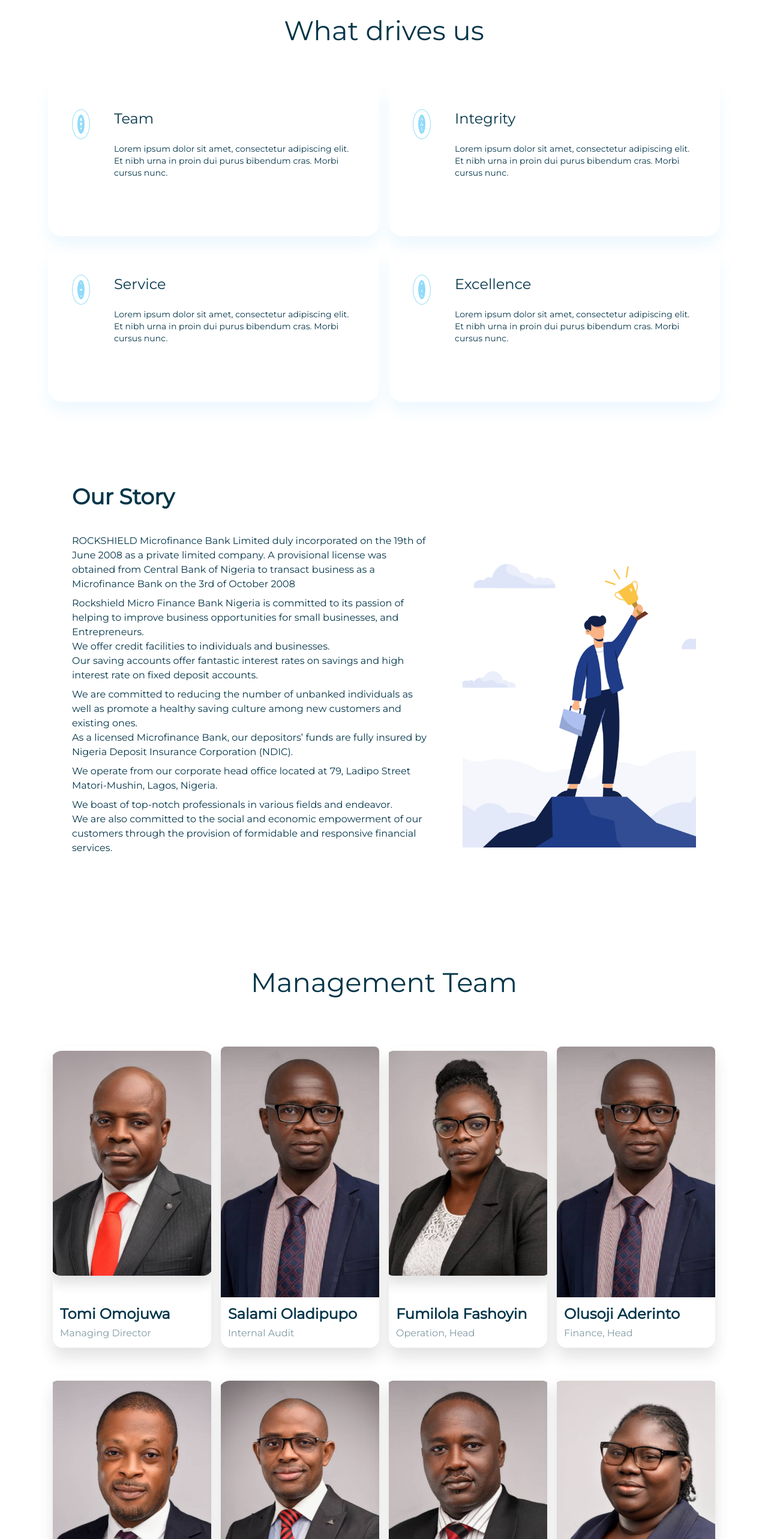
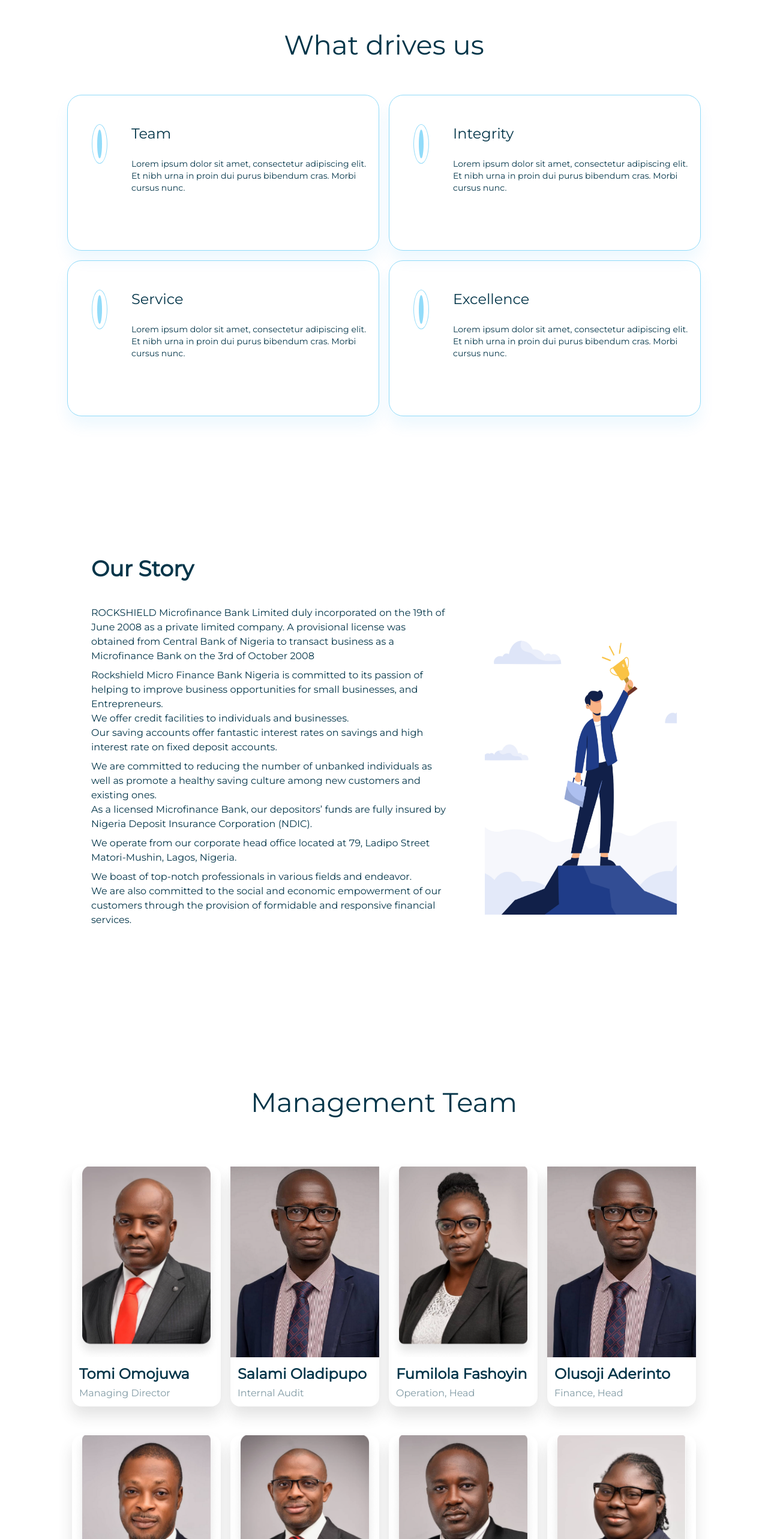
Before and after one commit to the-Apr/rockshield, a Vue app: page /about in a window 1280 px wide. Shown: the part 1160-3726 px from the top of the page at 60% size. Built offline with nearby package versions, Linux system fonts and the light colour scheme.

Commit message:
responsive screens

```diff
--- a/src/App.vue
+++ b/src/App.vue
@@ -1,8 +1,10 @@
 <template>
 <div class="app">
   <navigation />
-  <transition name="fade" mode="out-in">
-    <router-view />
+  <transition name="scale-fade" mode="out-in" >
+    <div v-if="showContent">
+     <router-view />
+    </div>
   </transition>
 
   <footer-note />
@@ -19,9 +21,31 @@
     FooterNote,
   },
 
-   mounted() {
-    console.log('Footer component mounted');
+  data() {
+    return {
+      showContent: false,
+    }
   },
+
+  mounted() {
+    this.showContent = true;
+
+
+  },
+
+  beforeRouteLeave(_to, _from, next) {
+   this.routerViewKey += 1;
+    next();
+
+
+    // setTimeout(() => next(), 500);
+  },
+
+  // beforeRouteEnter(_to, _from, next) {
+  //   this.showContent = true;
+  //   console.log(this.showContent)
+  //   next();
+  // },
 }
 </script>
 
@@ -43,13 +67,27 @@
  overflow-x: hidden;
 }
 
-fade-enter-active, .fade-leave-active {
-  transition: opacity 0.5s;
+/* .fade-enter-active,
+.fade-leave-active {
+  transition: opacity 0.8s,
+  transform 0.8s;
 }
 
-.fade-enter, .fade-leave-to {
+.fade-enter,
+.fade-leave-to {
+  opacity: 0;
+  transform: translateY(30px);
+} */
+
+.scale-fade-enter-active,
+.scale-fade-leave-active {
+  transition: transform 1s ease, opacity 1s ease;
+}
+
+.scale-fade-enter-from {
+  /* transform: scale(0.8); */
+  transform: translateY(20px);
   opacity: 0;
 }
 
-
 </style>
--- a/src/components/DrivesCard.vue
+++ b/src/components/DrivesCard.vue
@@ -22,10 +22,19 @@
 
 <style lang="scss" scoped>
 .drives-card {
-  @apply grid grid-cols-2 gap-4;
+  @apply grid grid-cols-1 gap-4;
+
+  @screen lg {
+    @apply grid-cols-2
+  }
 
   .card {
-    @apply px-10 py-12 flex flex-row gap-10 h-[260px] items-start shadow-[0px_16px_24px_0px_rgba(18,156,234,0.07)] rounded-3xl;
+    @apply px-8 py-10 flex flex-row gap-8 h-[260px] items-start shadow-[0px_16px_24px_0px_rgba(18,156,234,0.07)] rounded-3xl;
+    border: 1px solid #91DBF9;
+
+    @screen lg{
+      @apply px-10 py-12 gap-10
+    }
 
     .left {
       @apply p-2;
@@ -34,7 +43,7 @@
       // background: #91DBF9;
 
       img{
-        @apply w-8 h-8 p-1;
+        @apply w-12 h-12 p-1;
         border-radius: 50%;
         background: #91DBF9;
       }
--- a/src/components/FooterNote.vue
+++ b/src/components/FooterNote.vue
@@ -1,5 +1,5 @@
 <template>
-  <div class="footer">
+  <div class="footer-note">
     <div class="footer-wrap">
       <div class="logo">
         <router-link class="link" :to="{name: 'home'}">
@@ -31,14 +31,14 @@
           </div>
         </div>
 
-        <div class="right-reserved">
+        <div class="right-reserved hidden">
           <p>All rights reserved. © 2022 Rockshield Microfinance Bank Limited</p>
         </div>
       </div>
 
       <div class="contact">
         <div class="contact-details">
-          <h2>Connect</h2>
+          <h2 class="">Connect</h2>
           <div class="socials">
             <fa-icon :icon="['fab', 'instagram']" class="icon" />
             <fa-icon :icon="['fab', 'twitter']"  class="icon" />
@@ -55,19 +55,27 @@
 
         <div class="app-store"></div>
       </div>
+
+      <div class="right-reserved">
+          <p>All rights reserved. © 2022 Rockshield Microfinance Bank Limited</p>
+        </div>
     </div>
   </div>
 </template>
 
 <script>
 export default {
-  name: 'footer',
+  name: 'footerNote',
 }
 </script>
 
 <style lang="scss" scoped>
-.footer {
-  @apply px-20 mt-32;
+.footer-note {
+  @apply px-10 mt-12;
+
+  @screen lg {
+    @apply px-14 mt-32
+  }
 
   p{
     @apply text-[#4C4C4C]
@@ -80,12 +88,20 @@
   }
 
   .footer-wrap {
-    @apply grid grid-cols-4 gap-8 mb-6;
+    @apply grid grid-cols-1 gap-8 mb-6;
+
+    @screen lg {
+      @apply grid-cols-4
+    }
 
     .logo{
       img {
         @apply object-cover;
-        height: 45px;
+        height: 40px;
+
+        @screen lg{
+          height: 40px;
+        }
       }
     }
 
@@ -110,10 +126,18 @@
       }
     }
     .contact {
-      @apply flex flex-col gap-20;
+      @apply flex flex-col gap-10 col-span-2;
+
+      @screen lg {
+        @apply flex flex-col gap-20 col-span-1;
+      }
 
       .contact-details {
-        @apply flex flex-col gap-6 text-end;
+        @apply flex flex-col gap-3 text-end;
+
+        @screen lg {
+          @apply gap-6;
+        }
 
         .socials {
           @apply flex gap-6 flex-1 justify-end;
@@ -124,6 +148,12 @@
         }
       }
     }
+
+    .right-reserved{
+      @screen lg {
+        @apply col-span-4
+      }
+    }
   }
 
 }
--- a/src/components/MgtCard.vue
+++ b/src/components/MgtCard.vue
@@ -72,19 +72,40 @@
   @apply p-2;
 
   .mgt-team{
-    @apply grid grid-cols-4 gap-4 gap-y-12 pb-20;
+    @apply grid grid-cols-2 gap-6 pb-10 w-full;
+
+    @screen lg {
+      @apply grid-cols-4 gap-4 gap-y-12 pb-20
+    }
 
     .team-card {
-      @apply rounded-2xl flex flex-col  shadow-[0px_16px_24px_0px_rgba(55,55,55,0.14)];
+      @apply rounded-2xl flex flex-col pb-6 shadow-[0px_16px_24px_0px_rgba(55,55,55,0.14)] w-full;
+
+      min-height: 200px;
+      max-height: 370px;
+      transition: .5s ease all;
+
+      @screen sm{
+        min-height: 200px;
+        max-height: 400px;
+      }
+
+      &:hover {
+        transform: rotateZ(-1deg) scale(1.01);
+        box-shadow: 0 4px 6px -1px rgba(0, 0, 0, 0.1), 0 2px 4px -1px rgba(0, 0, 0, 0.06);
+      }
 
       .image {
         @apply object-cover w-full;
 
         img{
-          @apply block object-cover m-0 p-0 w-[302px] h-[418px];
+          @apply block object-cover w-full min-h-[218px] max-h-[318px];
           z-index: 1;
+          // border-radius: 8px 8px 0 0;
 
-          border-radius: 8px 8px 0 0;
+          @screen lg {
+            @apply w-[302px] min-h-[218px];
+          }
         }
       }
 
--- a/src/components/ServicesCard.vue
+++ b/src/components/ServicesCard.vue
@@ -112,10 +112,15 @@
     }
 
     .action {
-      @apply flex gap-3 items-center self-start ml-1;
+      @apply flex gap-3 items-center  ml-1;
+
 
       @screen md {
         @apply ml-4 gap-6;
+      }
+
+      @screen lg{
+        @apply self-start;
       }
     }
   }
--- a/src/views/About.vue
+++ b/src/views/About.vue
@@ -107,15 +107,30 @@
 
 <style lang="scss" scoped>
 .about {
-  @apply mt-24 px-20;
+  @apply px-2 mx-1 mt-16 flex flex-col;
+
+  @screen sm {
+    @apply mt-20 px-12 mx-4
+  }
+  @screen lg {
+    @apply mt-24 px-20 mx-8
+  }
 
   .first-mssg {
-    @apply flex flex-col justify-center items-center gap-28;
+    @apply flex flex-col justify-center items-center gap-20;
+
+    @screen lg {
+      @apply gap-28
+    }
 
     .message {
       @apply flex flex-col items-center gap-4;
       h2{
-        @apply w-[726px] text-center text-[45px] font-normal leading-[normal]
+        @apply w-auto text-center text-3xl font-medium leading-[normal];
+
+        @screen lg {
+          @apply w-[726px] text-center text-[45px] font-normal leading-[normal]
+        }
       }
       p{
         @apply w-[479px] text-center text-sm font-normal leading-5 tracking-[0.035px]
@@ -123,7 +138,11 @@
     }
 
     .image {
-      @apply grid grid-cols-3 gap-4;
+      @apply grid grid-cols-1 gap-y-3;
+
+      @screen md {
+        @apply grid-cols-3 gap-4;
+      }
 
       img {
         @apply object-cover rounded-xl;
@@ -132,17 +151,25 @@
     }
 
     .v-mission{
-      @apply flex flex-row gap-16 mx-20;
+      @apply flex flex-col gap-10 mx-2;
+
+      @screen lg {
+        @apply flex-row gap-16 mx-20;
+      }
 
       .wrap {
-        @apply mb-10 flex flex-col items-center gap-14;
+        @apply flex flex-col items-center gap-8;
+
+        @screen lg{
+          @apply mb-10 items-center gap-14
+        }
 
         .head {
           @apply w-[157px] h-4;
           background: rgba(21, 207, 116, 0.36);
 
           h2{
-            @apply text-[32px] not-italic font-normal leading-10 tracking-[8.32px] uppercase;
+            @apply text-[32px] font-normal leading-10 tracking-[8.32px] uppercase;
 
           }
         }
@@ -163,25 +190,41 @@
   }
 
   .our-story {
-    @apply flex flex-col my-28 mx-10 gap-10;
+    @apply flex flex-col my-16 mx-4 gap-8;
+
+    @screen lg {
+      @apply my-28 mx-10 gap-10
+    }
 
     h2{
       @apply text-4xl font-semibold leading-[44px] text-start;
     }
 
     .story-body {
-      @apply flex flex-row gap-14 items-center;
+      @apply flex flex-col gap-8 items-center;
+
+      @screen lg {
+        @apply flex-row gap-14 items-center justify-between;
+      }
 
       .story-text {
         @apply text-start;
 
         p{
-          @apply w-[595px] text-base not-italic font-normal leading-6 tracking-[0.024px] mb-2;
+          @apply w-full text-base font-normal leading-6 tracking-[0.024px] mb-3;
+
+          @screen lg {
+            @apply  w-[600px] mb-2
+          }
         }
       }
 
       .image {
         @apply object-cover;
+
+        img {
+          @apply w-full h-[486px] shrink-0;
+        }
 
       }
     }
```
